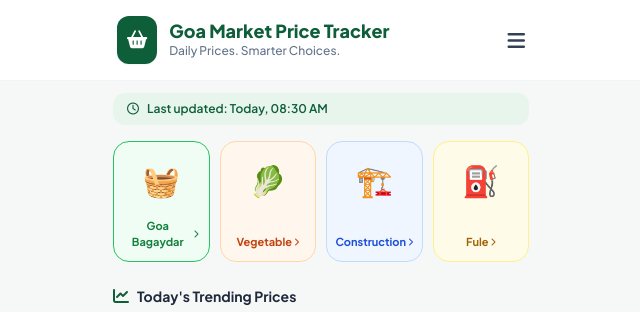
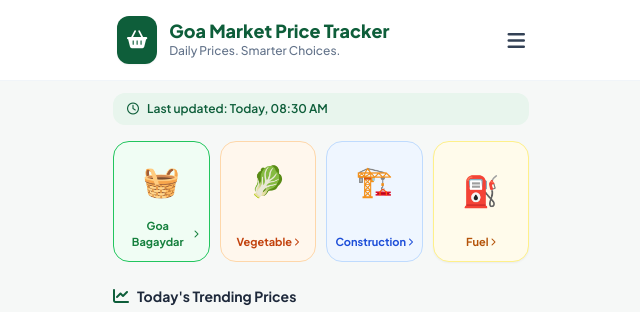
Before and after one commit to vikscan732-del/goa-market-pulse, a plain HTML site: page index.html in a window 1280 px wide. Shown: the top 312 px of the page, 319-959 px from the left. Drawn offline with nearby package versions, Linux system fonts and the light colour scheme.

Commit message:
index.html

```diff
--- a/index.html
+++ b/index.html
@@ -102,16 +102,13 @@
                 </div>
             </a>
 
-            <!-- Card 4: Fule -->
-            <a href="fuel.html" class="bg-[#fefce8] border border-[#fef08a] rounded-2xl p-2.5 flex flex-col items-center justify-between text-center aspect-[4/5] hover:shadow-md transition">
-                <div class="w-12 h-12 flex items-center justify-center text-3xl mt-1">
-                    ⛽
-                </div>
-                <div class="flex items-center justify-center gap-0.5 text-[#a16207] font-bold text-[11px]">
-                    <span>Fule</span>
-                    <i class="fas fa-chevron-right text-[8px]"></i>
-                </div>
-            </a>
+             <!-- 4. Fuel & Gas Card -->
+    <a href="fuel.html" class="flex flex-col items-center justify-between p-3 rounded-2xl bg-[#fffbeb] border border-[#fef08a] shadow-sm hover:shadow-md transition active:scale-95 text-center">
+        <div class="text-3xl my-auto">⛽</div>
+        <span class="text-[11px] font-bold text-[#b45309] leading-tight mt-2 flex items-center justify-center gap-0.5">
+            Fuel <i class="fas fa-chevron-right text-[8px]"></i>
+        </span>
+    </a>
 
         </div>
 
```
